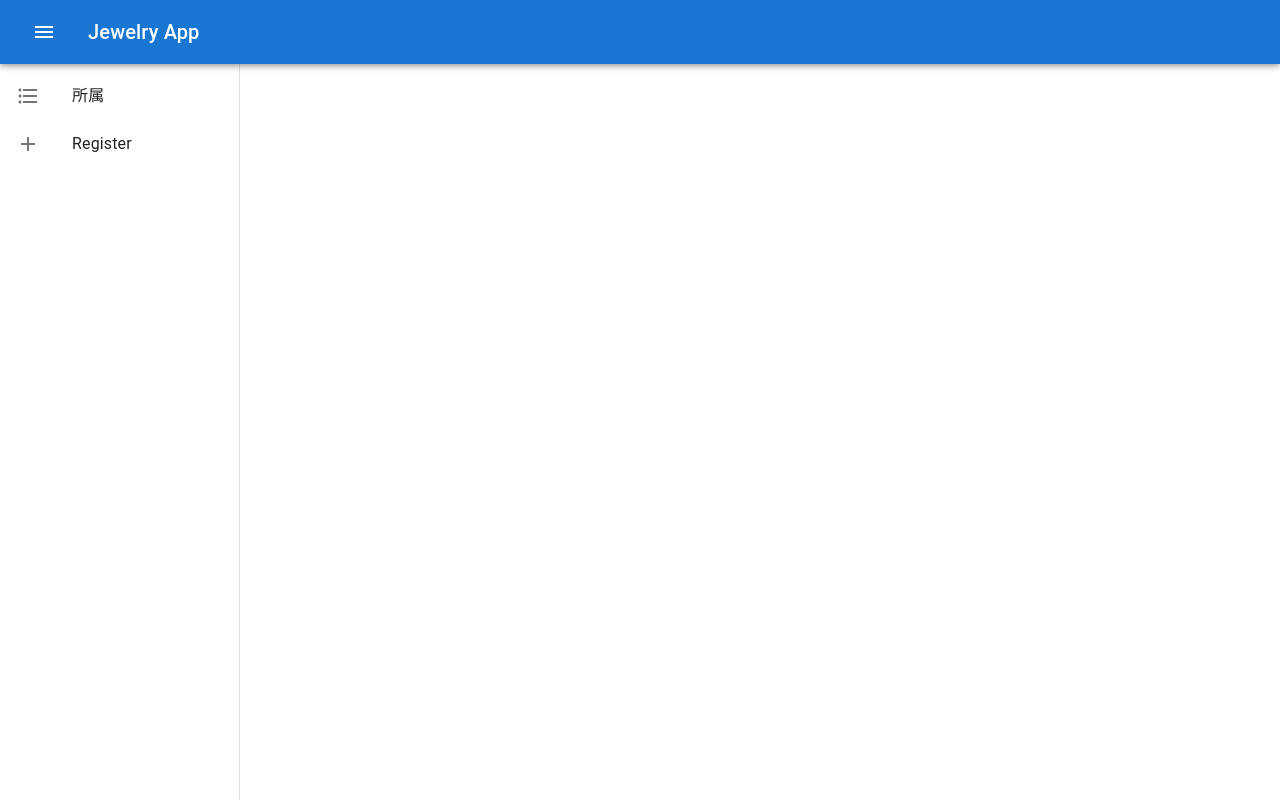
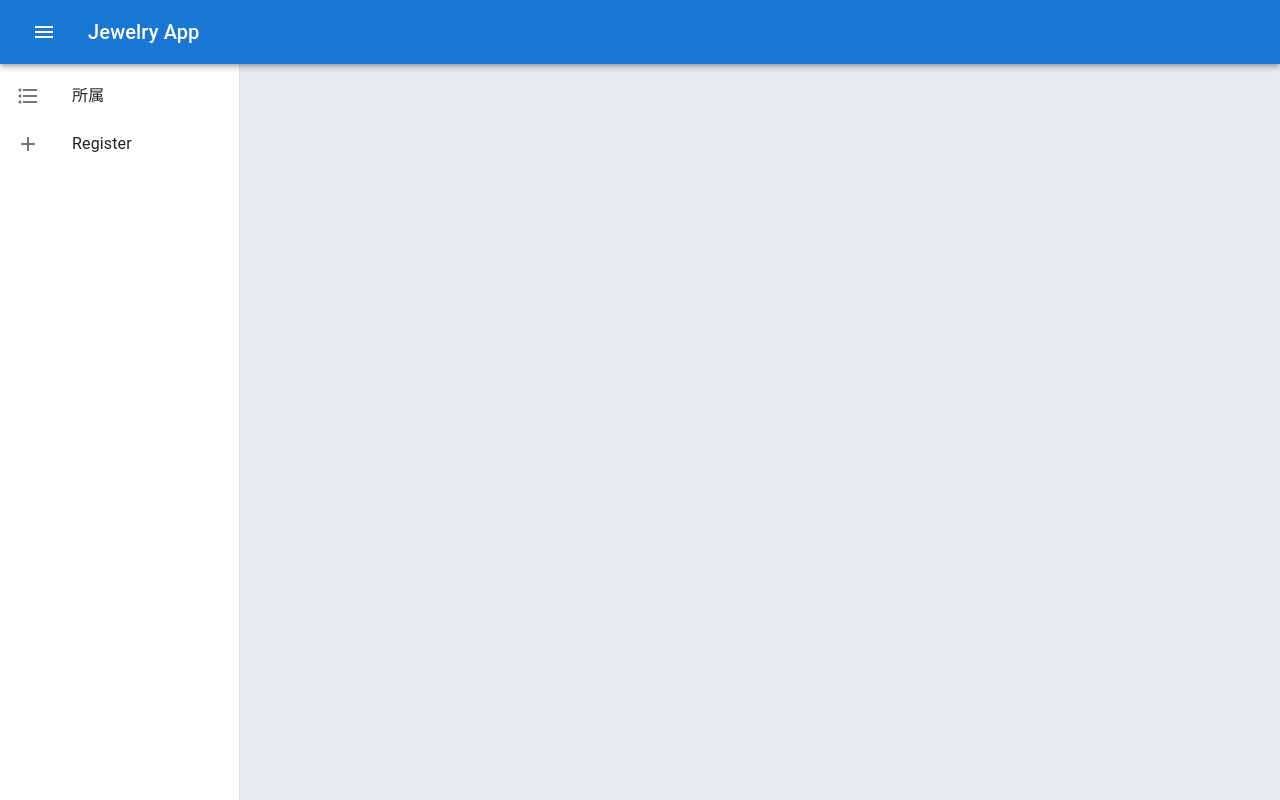
Before and after one commit to tamuten/jewelryReact, a React (Create React App) app in the folder frontend/: page / in a window 1280 px wide. Built offline with nearby package versions, Linux system fonts and the light colour scheme.

Commit message:
デザインを変更

```diff
--- a/frontend/public/index.html
+++ b/frontend/public/index.html
@@ -12,6 +12,22 @@
         <link rel="apple-touch-icon" href="%PUBLIC_URL%/logo192.png" />
         <link rel="manifest" href="%PUBLIC_URL%/manifest.json" />
         <title>React App</title>
+        <style>
+            * {
+                margin: 0;
+                padding: 0;
+            }
+
+            body {
+                height: 100vh;
+            }
+
+            #root {
+                height: 100%;
+                display: flex;
+                flex-direction: column;
+            }
+        </style>
     </head>
     <body>
         <noscript>You need to enable JavaScript to run this app.</noscript>
--- a/frontend/src/App.tsx
+++ b/frontend/src/App.tsx
@@ -1,4 +1,4 @@
-import { Box, AppBar, Toolbar, Stack, IconButton, Typography, Drawer, List, ListItem, ListItemButton, ListItemIcon, ListItemText } from '@mui/material';
+import { Box, AppBar, Toolbar, Stack, IconButton, Typography, Drawer, List, ListItem, ListItemButton, ListItemIcon, ListItemText, Paper } from '@mui/material';
 import { useState } from 'react';
 import { BrowserRouter, Routes, Route } from 'react-router-dom';
 import MenuIcon from '@mui/icons-material/Menu';
@@ -9,15 +9,15 @@ import { ShozokuList } from './Shozoku/ShozokuList';
 const drawerWidth = 240;
 
 function App() {
-    const [drawerOpen, setDrowerOpen] = useState(false);
+    const [drawerOpen, setDrawerOpen] = useState(false);
 
     const handleDrawerOpen = () => {
-        setDrowerOpen(open => !open);
+        setDrawerOpen(open => !open);
     }
     return (
         <>
             <BrowserRouter>
-                <Box sx={{ display: "flex" }}>
+                <Box sx={{ display: "flex", flexGrow: 1 }}>
                     <AppBar position="fixed" sx={{ zIndex: theme => theme.zIndex.drawer + 1 }}>
                         <Toolbar>
                             <Stack direction="row" spacing={3} sx={{ alignItems: "center" }}>
@@ -68,12 +68,14 @@ function App() {
                             </ListItem>
                         </List>
                     </Drawer>
-                    <Box component="main" sx={{ flexGrow: 1 }} >
+                    <Box component="main" sx={{ flexGrow: 1, backgroundColor: "#E7EBF0", height: "100%" }} >
                         <Toolbar />
                         <Box sx={{ p: 3 }}>
+
                             <Routes>
                                 <Route path="/shozoku" element={<ShozokuList />}></Route>
                             </Routes>
+
                         </Box>
                     </Box>
                 </Box>
--- a/frontend/src/Shozoku/ShozokuList.tsx
+++ b/frontend/src/Shozoku/ShozokuList.tsx
@@ -1,8 +1,9 @@
-import { Button, CircularProgress, Table, TableBody, TableCell, TableContainer, TableHead, TableRow } from "@mui/material";
+import { Button, CircularProgress, Paper, Table, TableBody, TableCell, TableContainer, TableHead, TableRow, Toolbar, Typography } from "@mui/material";
 import { useEffect, useState } from "react";
 import { useNavigate } from "react-router-dom";
 import { getDataWithJsonAsync } from "../Api";
 import { Shozoku } from "./Shozoku";
+import AddCircleOutlineIcon from '@mui/icons-material/AddCircleOutline';
 
 export const ShozokuList = () => {
     const navigate = useNavigate();
@@ -25,7 +26,18 @@ export const ShozokuList = () => {
 
     return (
         <>
-            <TableContainer>
+            <Paper elevation={0} sx={{ pl: 2, pr: 2, pb: 2 }} >
+                <Toolbar sx={{ justifyContent: "space-between", paddingLeft: '0 !important', paddingRight: '0 !important' }} >
+                    <Typography variant="h6" >所属一覧</Typography>
+                    <Button variant="contained" color="success" disableElevation
+                        startIcon={<AddCircleOutlineIcon />}>
+                        追加
+                    </Button>
+
+                </Toolbar>
+
+
+                <TableContainer >
                     <Table size="small">
                         <TableHead>
                             <TableRow>
@@ -40,7 +52,7 @@ export const ShozokuList = () => {
                                     <TableCell>{s.id}</TableCell>
                                     <TableCell>{s.name}</TableCell>
                                     <TableCell>
-                                    <Button variant="outlined"
+                                        <Button variant="outlined" size="small"
                                             onClick={() => navigate(`/shozoku/${s.id}`)} >
                                             編集
                                         </Button>
@@ -50,6 +62,7 @@ export const ShozokuList = () => {
                         </TableBody>
                     </Table>
                 </TableContainer>
+            </Paper>
         </>
     );
 }
```
Lines whose indentation alone changed are shown as unchanged.
